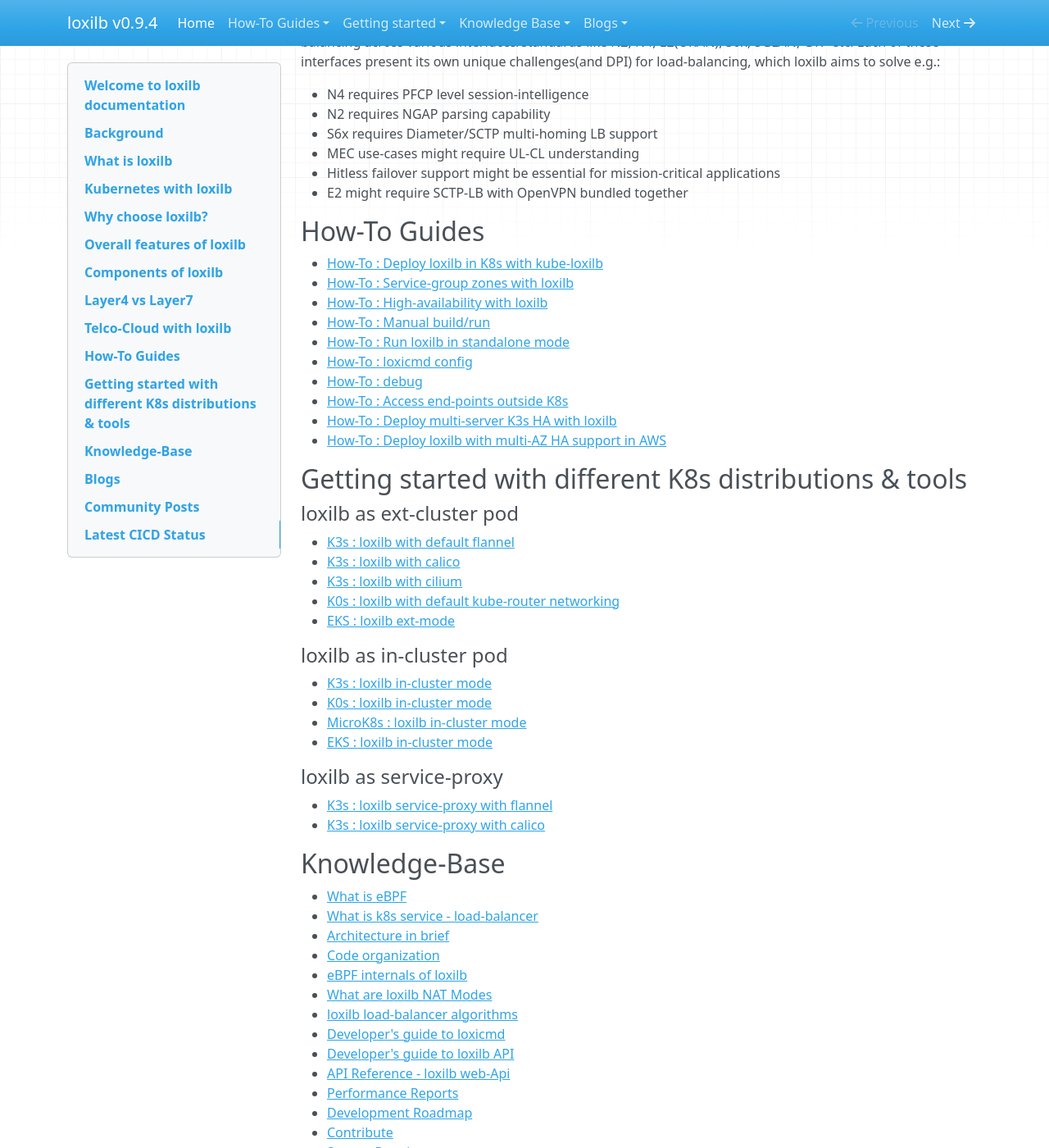
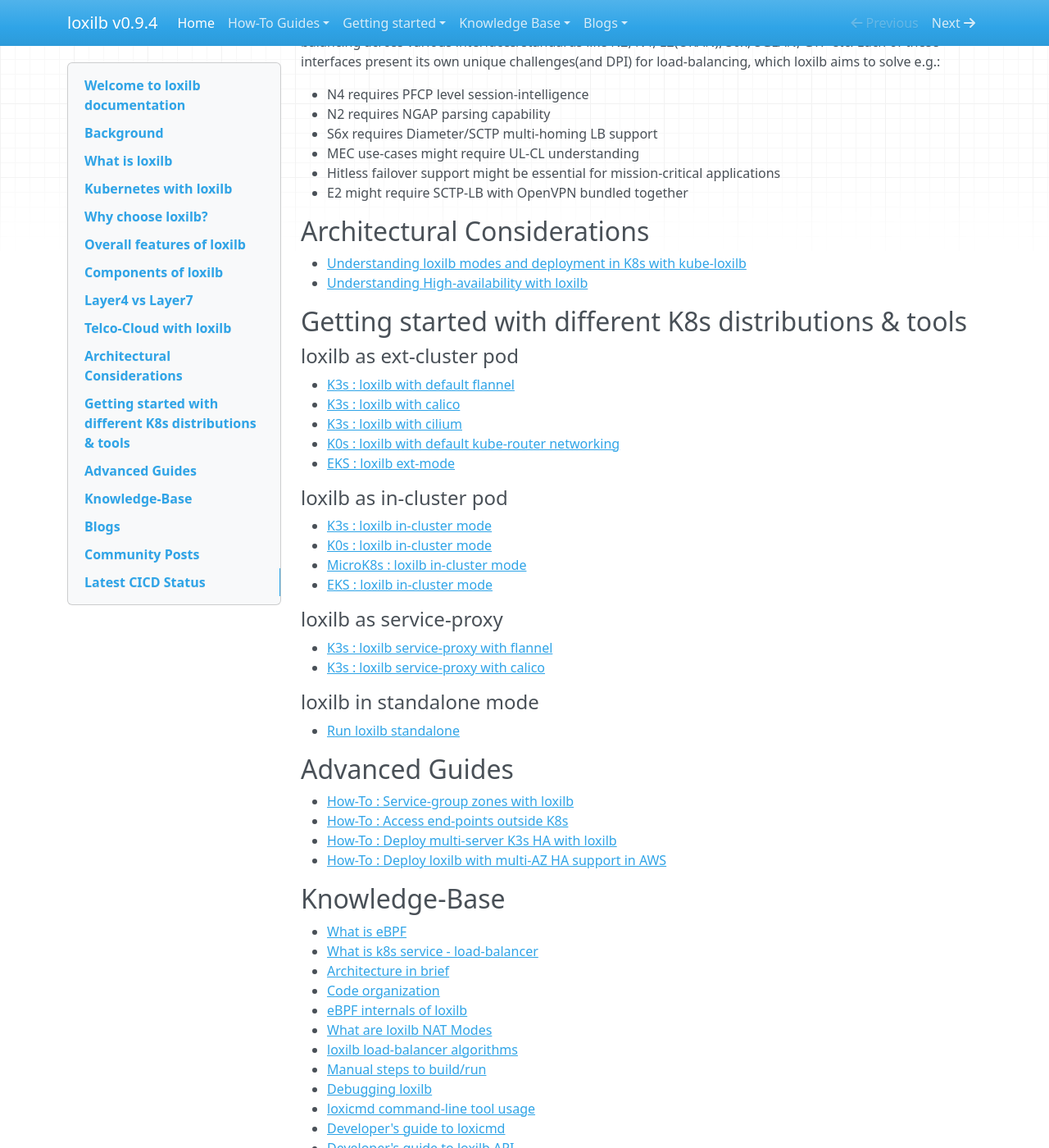
Before and after one commit to loxilb-io/loxilbdocs, an MkDocs documentation site: the page built from docs/index.md, in a window 1280 px wide and 1400 px high, scrolled down 2953 px. Shown: the whole window at 82% size. Built offline with MkDocs 1.6.1, drawn with Linux system fonts in a browser that asks for light colours; nearby versions of some CDN libraries.

Commit message:
Update index.md

```diff
--- a/docs/index.md
+++ b/docs/index.md
@@ -77,18 +77,9 @@
 - Hitless failover support might be essential for mission-critical applications
 - E2 might require SCTP-LB with OpenVPN bundled together
 
-## How-To Guides
-
-- [How-To : Deploy loxilb in K8s with kube-loxilb](kube-loxilb.md)
-- [How-To : Service-group zones with loxilb](service-zones.md)
-- [How-To : High-availability with loxilb](ha-deploy.md)
-- [How-To : Manual build/run](run.md)
-- [How-To : Run loxilb in standalone mode](standalone.md)
-- [How-To : loxicmd config](cmd.md)
-- [How-To : debug](debugging.md)
-- [How-To : Access end-points outside K8s](ext-ep.md)
-- [How-To : Deploy multi-server K3s HA with loxilb](k3s-multi-master.md)
-- [How-To : Deploy loxilb with multi-AZ HA support in AWS](aws-multi-az.md)
+## Architectural Considerations
+- [Understanding loxilb modes and deployment in K8s with kube-loxilb](kube-loxilb.md)
+- [Understanding High-availability with loxilb](ha-deploy.md)
 
 ## Getting started with different K8s distributions & tools
 
@@ -109,6 +100,15 @@
 - [K3s : loxilb service-proxy with flannel](service-proxy-flannel.md)
 - [K3s : loxilb service-proxy with calico](service-proxy-calico.md)
 
+#### loxilb in standalone mode
+- [Run loxilb standalone](standalone.md)
+
+## Advanced Guides
+- [How-To : Service-group zones with loxilb](service-zones.md)
+- [How-To : Access end-points outside K8s](ext-ep.md)
+- [How-To : Deploy multi-server K3s HA with loxilb](k3s-multi-master.md)
+- [How-To : Deploy loxilb with multi-AZ HA support in AWS](aws-multi-az.md)
+
 ## Knowledge-Base
 - [What is eBPF](ebpf.md)
 - [What is k8s service - load-balancer](lb.md)
@@ -117,6 +117,9 @@
 - [eBPF internals of loxilb](loxilbebpf.md)
 - [What are loxilb NAT Modes](nat.md)
 - [loxilb load-balancer algorithms](lb-algo.md)
+- [Manual steps to build/run](run.md)
+- [Debugging loxilb](debugging.md)
+- [loxicmd command-line tool usage](cmd.md)
 - [Developer's guide to loxicmd](cmd-dev.md)
 - [Developer's guide to loxilb API](api-dev.md)
 - [API Reference - loxilb web-Api](api.md)
```
